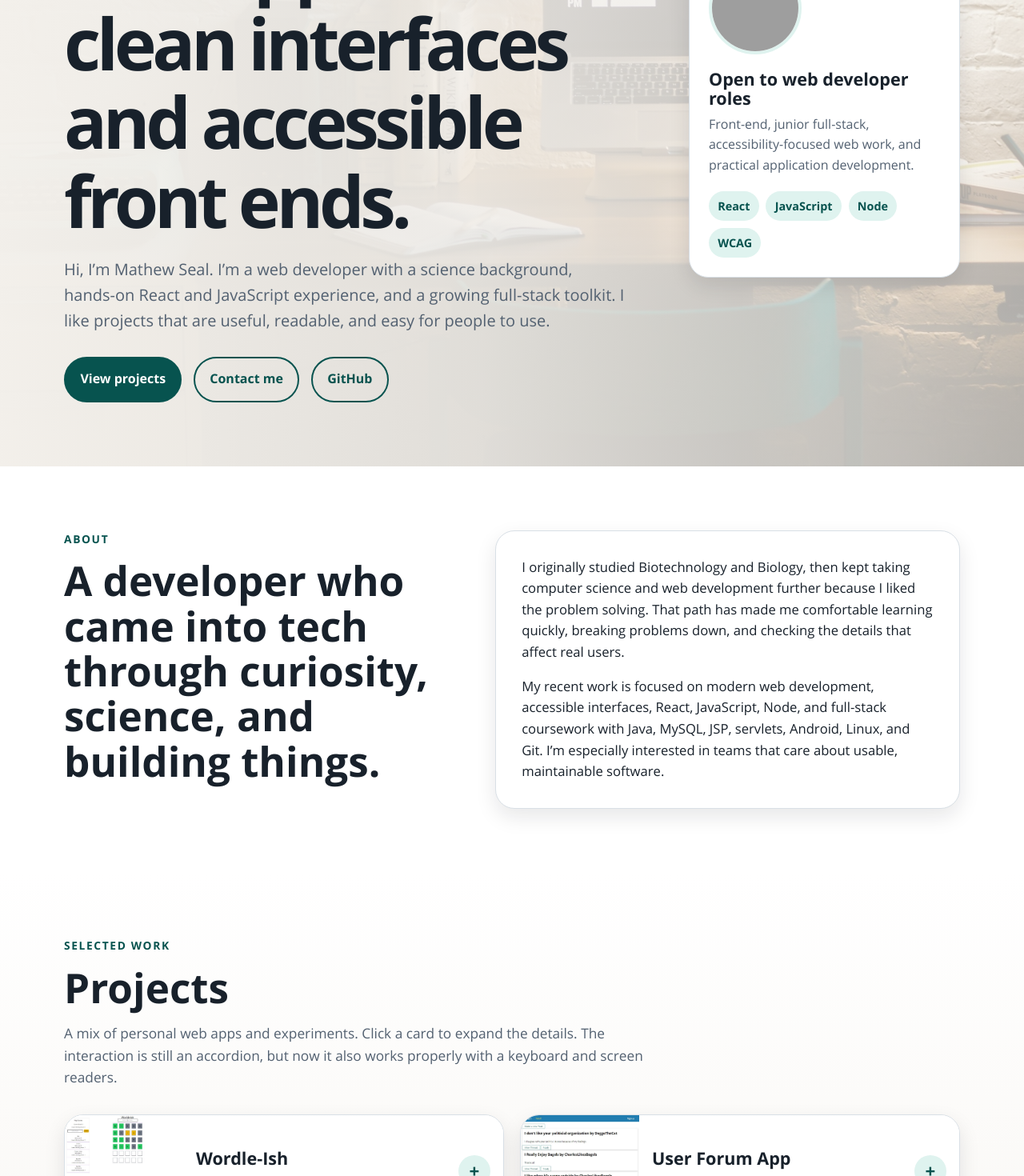
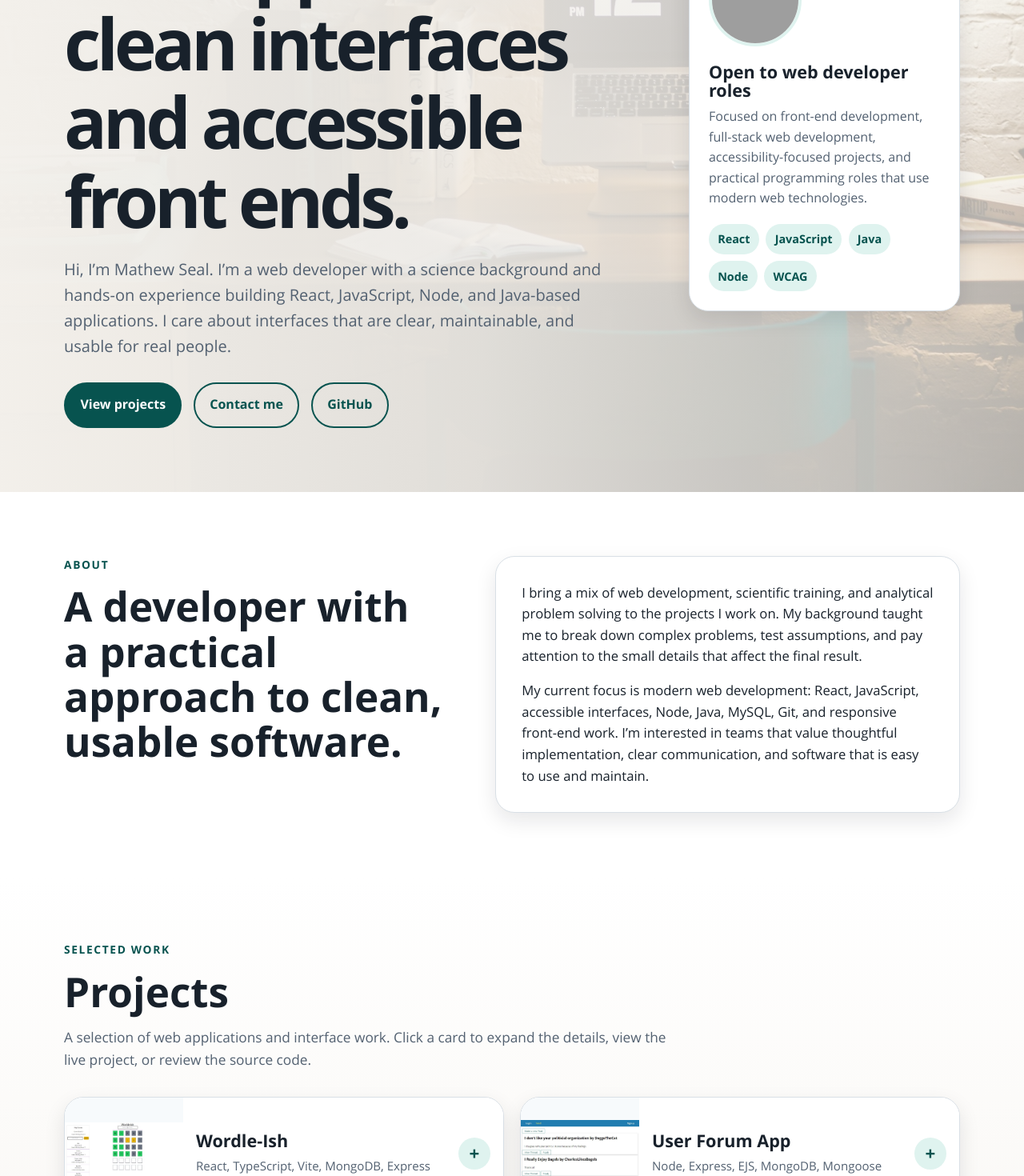
Before and after one commit to MCSeal/MCSeal.github.io, a React (Create React App) app: page / in a window 1280 px wide. Shown: the part 380-1850 px from the top of the page at 80% size. Built offline with nearby package versions, Linux system fonts and the light colour scheme; grey boxes are pictures that could not be loaded.

Commit message:
Updated small typos/touches

```diff
--- a/src/components/About/About.js
+++ b/src/components/About/About.js
@@ -6,14 +6,14 @@ const About = () => (
     <div className="section-inner about-grid">
       <div>
         <p className="section-kicker">About</p>
-        <h2 className="section-heading" id="about-title">A developer who came into tech through curiosity, science, and building things.</h2>
+        <h2 className="section-heading" id="about-title">A developer with a practical approach to clean, usable software.</h2>
       </div>
       <div className="about-card card">
         <p>
-          I originally studied Biotechnology and Biology, then kept taking computer science and web development further because I liked the problem solving. That path has made me comfortable learning quickly, breaking problems down, and checking the details that affect real users.
+          I bring a mix of web development, scientific training, and analytical problem solving to the projects I work on. My background taught me to break down complex problems, test assumptions, and pay attention to the small details that affect the final result.
         </p>
         <p>
-          My recent work is focused on modern web development, accessible interfaces, React, JavaScript, Node, and full-stack coursework with Java, MySQL, JSP, servlets, Android, Linux, and Git. I’m especially interested in teams that care about usable, maintainable software.
+          My current focus is modern web development: React, JavaScript, accessible interfaces, Node, Java, MySQL, Git, and responsive front-end work. I’m interested in teams that value thoughtful implementation, clear communication, and software that is easy to use and maintain.
         </p>
       </div>
     </div>
--- a/src/components/Contact/Contact.js
+++ b/src/components/Contact/Contact.js
@@ -34,9 +34,9 @@ const Contact = () => {
       <div className="section-inner contact-grid">
         <div>
           <p className="section-kicker">Contact</p>
-          <h2 className="section-heading" id="contact-title">Let’s talk about web work.</h2>
+          <h2 className="section-heading" id="contact-title">Let’s connect about web development work.</h2>
           <p className="section-lede">
-            The form is here if it works from your network. You can also reach me directly by email or through GitHub.
+            Use the form below or reach me directly by email or GitHub. I’m open to web development roles and project conversations.
           </p>
           <div className="contact-links" aria-label="Contact links">
             <a href="mailto:MathewCSeal@gmail.com">MathewCSeal@gmail.com</a>
--- a/src/components/Hero/Hero.js
+++ b/src/components/Hero/Hero.js
@@ -2,33 +2,55 @@ import React from 'react';
 import './Hero.css';
 
 const Hero = () => (
-  <section className="hero section" id="home" aria-labelledby="hero-title">
-    <div className="hero-inner section-inner">
-      <div className="hero-copy">
-        <p className="section-kicker">Web developer portfolio</p>
-        <h1 id="hero-title">I build practical web apps with clean interfaces and accessible front ends.</h1>
-        <p className="hero-lede">
-          Hi, I’m Mathew Seal. I’m a web developer with a science background, hands-on React and JavaScript experience, and a growing full-stack toolkit. I like projects that are useful, readable, and easy for people to use.
+  <section className='hero section' id='home' aria-labelledby='hero-title'>
+    <div className='hero-inner section-inner'>
+      <div className='hero-copy'>
+        <p className='section-kicker'>Web developer portfolio</p>
+        <h1 id='hero-title'>
+          I build practical web apps with clean interfaces and accessible front
+          ends.
+        </h1>
+        <p className='hero-lede'>
+          Hi, I’m Mathew Seal. I’m a web developer with a science background and
+          hands-on experience building React, JavaScript, Node, and Java-based
+          applications. I care about interfaces that are clear, maintainable,
+          and usable for real people.
         </p>
-        <div className="button-row hero-actions" aria-label="Portfolio actions">
-          <a className="button" href="#projects">View projects</a>
-          <a className="button button--secondary" href="#contact">Contact me</a>
-          <a className="button button--secondary" href="https://github.com/MCSeal" target="_blank" rel="noreferrer">GitHub</a>
+        <div className='button-row hero-actions' aria-label='Portfolio actions'>
+          <a className='button' href='#projects'>
+            View projects
+          </a>
+          <a className='button button--secondary' href='#contact'>
+            Contact me
+          </a>
+          <a
+            className='button button--secondary'
+            href='https://github.com/MCSeal'
+            target='_blank'
+            rel='noreferrer'
+          >
+            GitHub
+          </a>
         </div>
       </div>
-      <aside className="hero-card card" aria-label="Portfolio highlights">
+      <aside className='hero-card card' aria-label='Portfolio highlights'>
         <img
-          className="hero-avatar"
-          src="https://pbs.twimg.com/profile_images/1293597689578430470/aCWj91ia_400x400.jpg"
-          alt="Mathew Seal"
+          className='hero-avatar'
+          src='https://pbs.twimg.com/profile_images/1293597689578430470/aCWj91ia_400x400.jpg'
+          alt='Mathew Seal'
         />
         <div>
           <h2>Open to web developer roles</h2>
-          <p>Front-end, junior full-stack, accessibility-focused web work, and practical application development.</p>
+          <p>
+            Focused on front-end development, full-stack web development,
+            accessibility-focused projects, and practical programming roles that
+            use modern web technologies.
+          </p>
         </div>
-        <ul className="hero-tags" aria-label="Key strengths">
+        <ul className='hero-tags' aria-label='Key strengths'>
           <li>React</li>
           <li>JavaScript</li>
+          <li>Java</li>
           <li>Node</li>
           <li>WCAG</li>
         </ul>
--- a/src/components/Projects/Projects.css
+++ b/src/components/Projects/Projects.css
@@ -37,7 +37,7 @@
 .project-image {
   min-height: 140px;
   background-color: #f7fafc;
-  background-position: top center;
+  background-position: center center;
   background-repeat: no-repeat;
   background-size: contain;
 }
--- a/src/components/Projects/Projects.js
+++ b/src/components/Projects/Projects.js
@@ -15,7 +15,7 @@ const Projects = () => {
         <p className="section-kicker">Selected work</p>
         <h2 className="section-heading" id="projects-title">Projects</h2>
         <p className="section-lede">
-          A mix of personal web apps and experiments. Click a card to expand the details. The interaction is still an accordion, but now it also works properly with a keyboard and screen readers.
+          A selection of web applications and interface work. Click a card to expand the details, view the live project, or review the source code.
         </p>
 
         <div className="projects-grid">
--- a/src/components/Skills/Skills.js
+++ b/src/components/Skills/Skills.js
@@ -8,7 +8,7 @@ const Skills = () => (
       <p className="section-kicker">Skills</p>
       <h2 className="section-heading" id="skills-title">Technical skills</h2>
       <p className="section-lede">
-        I’m strongest in front-end web development, with enough backend and coursework experience to work across a small application and communicate well with a team.
+        My work is strongest on the front end, with enough backend, database, and deployment experience to contribute across a small web application and collaborate effectively with a team.
       </p>
 
       <div className="skills-grid">
```
Also changed, not shown: src/data/projectsList.js (+7 -7 lines).
